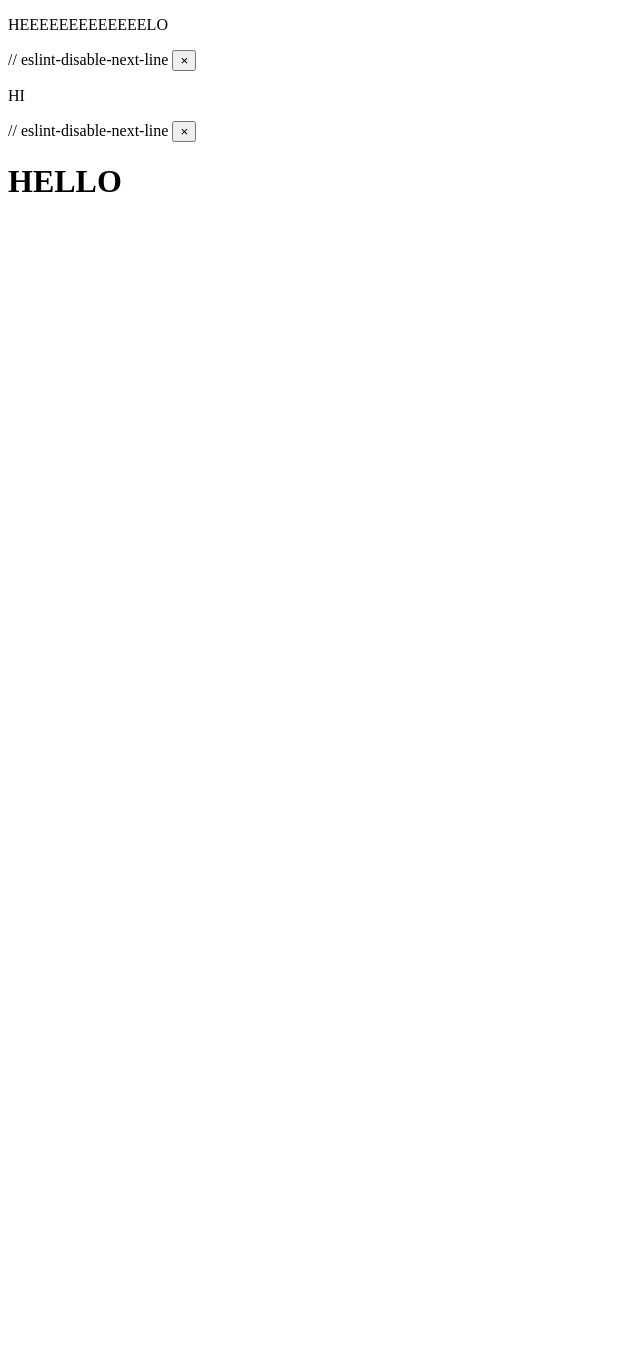
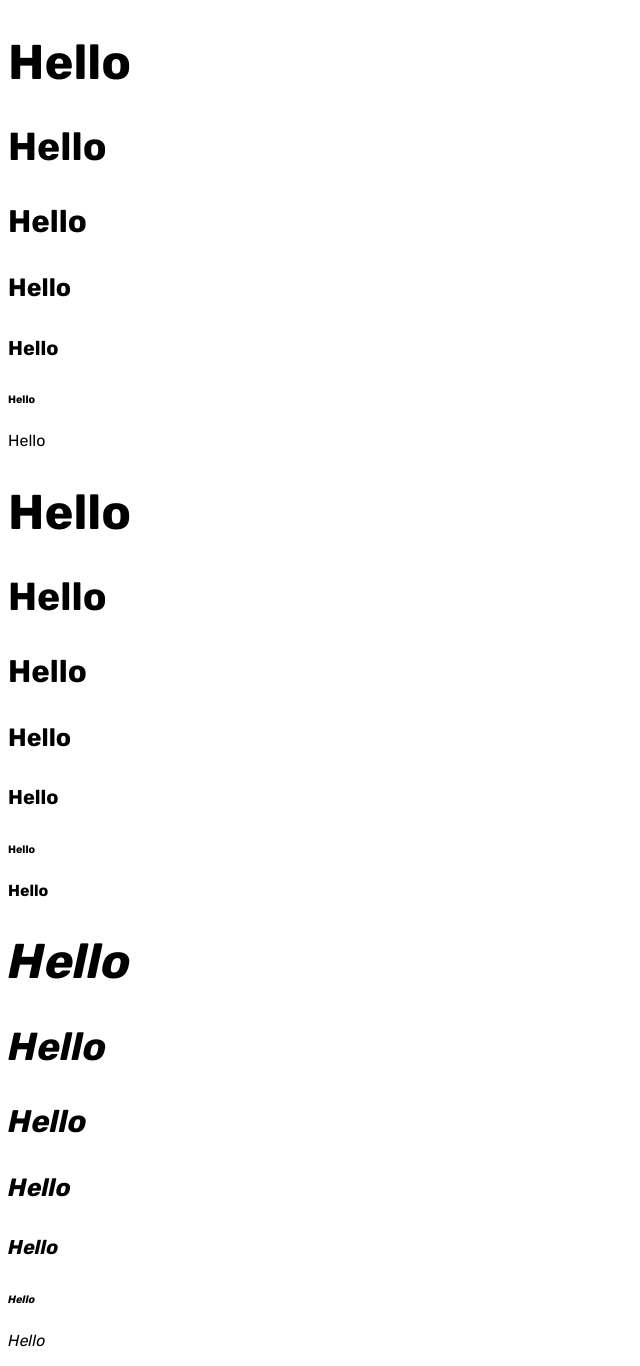
Before and after one commit to omar-elsherbiny/IGCSE-Todo-Project, a Flask app: page / in a window 1280 px wide. Shown: the whole page, without its empty margins (0-640 px from the left). Before the commit the page ends 192 px from the top, so only its background shows below. Run offline with Flask 3, Linux system fonts and the light colour scheme.

Commit message:
theme and case css + alerts

```diff
--- a/app.py
+++ b/app.py
@@ -2,7 +2,7 @@ import sqlite3
 from flask import Flask, flash, redirect, render_template, request, session
 from flask_session import Session
 
-from helpers import login_required
+from helpers import login_required, raise_error
 
 app = Flask(__name__)
 
@@ -24,15 +24,16 @@ def after_request(response):
 
 
 @app.route('/')
-#@login_required
+# @login_required
 def index():
-    flash('HEEEEEEEEEEEEELO','error')
-    flash('HI')
     return render_template('index.html')
 
 
 @app.route('/login', methods=['GET', 'POST'])
 def login():
+    flash('message')
+    flash('very important info','info')
+    return raise_error('HIIIIIIIIIIII', '/')
     session.clear()
     if request.method == 'POST':
         if not request.form.get('username'):
@@ -66,5 +67,6 @@ def logout():
     session.clear()
     return redirect('/')
 
-if __name__=='__main__':
+
+if __name__ == '__main__':
     pass
--- a/helpers.py
+++ b/helpers.py
@@ -1,4 +1,4 @@
-from flask import redirect, render_template, session
+from flask import flash, redirect, render_template, session
 from functools import wraps
 
 def login_required(f):
@@ -9,3 +9,7 @@ def login_required(f):
             return redirect('/login')
         return f(*args, **kwargs)
     return decorated_function
+
+def raise_error(err,url):
+    flash(err,'error')
+    return redirect(url)
--- a/static/styles.css
+++ b/static/styles.css
@@ -0,0 +1,95 @@
+:root {
+    --shadow-color: 336deg 24% 48%;
+    --shadow-elevation-low:
+        0.6px 0.5px 0.9px hsl(var(--shadow-color) / 0.36),
+        1.1px 0.9px 1.7px -1px hsl(var(--shadow-color) / 0.42),
+        2.6px 2.3px 4.2px -2px hsl(var(--shadow-color) / 0.48);
+    --shadow-elevation-medium:
+        0.6px 0.5px 0.9px hsl(var(--shadow-color) / 0.38),
+        2.3px 2px 3.7px -0.7px hsl(var(--shadow-color) / 0.42),
+        5.6px 4.8px 8.9px -1.3px hsl(var(--shadow-color) / 0.47),
+        13.2px 11.3px 20.9px -2px hsl(var(--shadow-color) / 0.52);
+    --shadow-elevation-high:
+        0.6px 0.5px 0.9px hsl(var(--shadow-color) / 0.35),
+        4.9px 4.2px 7.7px -0.3px hsl(var(--shadow-color) / 0.37),
+        9.1px 7.8px 14.4px -0.6px hsl(var(--shadow-color) / 0.39),
+        14.6px 12.5px 23.1px -0.9px hsl(var(--shadow-color) / 0.41),
+        22.5px 19.3px 35.6px -1.1px hsl(var(--shadow-color) / 0.44),
+        34.4px 29.4px 54.3px -1.4px hsl(var(--shadow-color) / 0.46),
+        51.3px 43.8px 80.9px -1.7px hsl(var(--shadow-color) / 0.48),
+        74.6px 63.8px 117.8px -2px hsl(var(--shadow-color) / 0.5);
+}
+:root[data-theme="light"] {
+    --text: #1e060d;
+    --background: #f9e1eb;
+    --primary: #c96987;
+    --secondary: #e3936d;
+    --accent: #b47c22;
+}
+:root[data-theme="dark"] {
+    --shadow-color: 335deg 100% 0%;
+    --text: #f9e1e8;
+    --background: #1e0610;
+    --primary: #963654;
+    --secondary: #92411c;
+    --accent: #dda54b;
+}
+
+@font-face {
+    font-family: "Rubik";
+    src: url("./Rubik/Rubik-Regular.ttf");
+}
+@font-face {
+    font-family: "Rubik";
+    src: url("./Rubik/Rubik-Bold.ttf");
+    font-weight: bold;
+}
+@font-face {
+    font-family: "Rubik";
+    src: url("./Rubik/Rubik-Italic.ttf");
+    font-style: italic;
+}
+@font-face {
+    font-family: "Rubik";
+    src: url("./Rubik/Rubik-BoldItalic.ttf");
+    font-weight: bold;
+    font-style: italic;
+}
+
+body {
+  font-family: 'Rubik', system-ui, -apple-system, BlinkMacSystemFont, 'Segoe UI', Roboto, Oxygen, Ubuntu, Cantarell, 'Open Sans', 'Helvetica Neue', sans-serif;
+  font-weight: 400;
+}
+h1, h2, h3, h4, h5 {
+  font-family: 'Rubik', system-ui, -apple-system, BlinkMacSystemFont, 'Segoe UI', Roboto, Oxygen, Ubuntu, Cantarell, 'Open Sans', 'Helvetica Neue', sans-serif;
+  font-weight: 700;
+}
+html {font-size: 100%;} /* 16px */
+h1 {font-size: 3.053rem; /* 48.8px */}
+h2 {font-size: 2.442rem; /* 39.04px */}
+h3 {font-size: 1.954rem; /* 31.2px */}
+h4 {font-size: 1.563rem; /* 24.96px */}
+h5 {font-size: 1.250rem; /* 20px */}
+small {font-size: 0.800rem; /* 12.8px */}
+/*base*/
+
+
+.alert {
+    display: flex;
+    justify-content: space-between;
+    align-items: center;
+    border-radius: 1rem;
+    padding: 1rem 2rem;
+    margin: 0.5rem;
+    background-color: rgba(255, 206, 20, 0.75);
+}
+.alert svg {
+    color: green;
+}
+.alert.error {
+    background-color: rgba(254, 99, 77, 0.75);
+}
+.alert.info {
+    background-color: rgba(174, 213, 253, 0.75);
+}
+/*alerts*/
--- a/templates/index.html
+++ b/templates/index.html
@@ -5,5 +5,25 @@
 {% endblock %}
 
 {% block main %}
-    <h1>HELLO</h1>
+    <h1>Hello</h1>
+    <h2>Hello</h2>
+    <h3>Hello</h3>
+    <h4>Hello</h4>
+    <h5>Hello</h5>
+    <h6>Hello</h6>
+    <p>Hello</p>
+    <h1 style="font-weight: bold;">Hello</h1>
+    <h2 style="font-weight: bold;">Hello</h2>
+    <h3 style="font-weight: bold;">Hello</h3>
+    <h4 style="font-weight: bold;">Hello</h4>
+    <h5 style="font-weight: bold;">Hello</h5>
+    <h6 style="font-weight: bold;">Hello</h6>
+    <p style="font-weight: bold;">Hello</p>
+    <h1 style="font-style: italic;">Hello</h1>
+    <h2 style="font-style: italic;">Hello</h2>
+    <h3 style="font-style: italic;">Hello</h3>
+    <h4 style="font-style: italic;">Hello</h4>
+    <h5 style="font-style: italic;">Hello</h5>
+    <h6 style="font-style: italic;">Hello</h6>
+    <p style="font-style: italic;">Hello</p>
 {% endblock %}
--- a/templates/layout.html
+++ b/templates/layout.html
@@ -15,7 +15,7 @@
     </nav>
 
     <header>
-        {% with msgs=get_flashed_messages() %}
+        {% with msgs=get_flashed_messages(True) %}
         {% if msgs %}
         {% for msg in msgs %}
         <script>
@@ -23,10 +23,9 @@
                 document.getElementById("beep"+String(i)).style.display="none";
             }
         </script>
-        <div class="alert" id="beep{{ loop.index }}">
-            <p>{{ msg }}</p>
-            // eslint-disable-next-line
-            <button onclick="hide_alert({{ loop.index }})">×</button>
+        <div class="alert {{ msg[0] }}" id="beep{{ loop.index }}">
+            <p>{{ msg[1] }}</p>
+            <svg onclick="hide_alert({{ loop.index }})" xmlns="http://www.w3.org/2000/svg" width="24" height="24" viewBox="0 0 512 512"><path d="M437.5 386.6L306.9 256l130.6-130.6c14.1-14.1 14.1-36.8 0-50.9-14.1-14.1-36.8-14.1-50.9 0L256 205.1 125.4 74.5c-14.1-14.1-36.8-14.1-50.9 0-14.1 14.1-14.1 36.8 0 50.9L205.1 256 74.5 386.6c-14.1 14.1-14.1 36.8 0 50.9 14.1 14.1 36.8 14.1 50.9 0L256 306.9l130.6 130.6c14.1 14.1 36.8 14.1 50.9 0 14-14.1 14-36.9 0-50.9z" fill="#888888"/></svg>
         </div>
         {% endfor %}
         {% endif %}
```
Also changed, not shown: templates/login.html (added, +9 -0 lines), static/Rubik/Rubik-Bold.ttf (added), static/Rubik/Rubik-BoldItalic.ttf (added), static/Rubik/Rubik-Italic.ttf (added), static/Rubik/Rubik-Regular.ttf (added).
